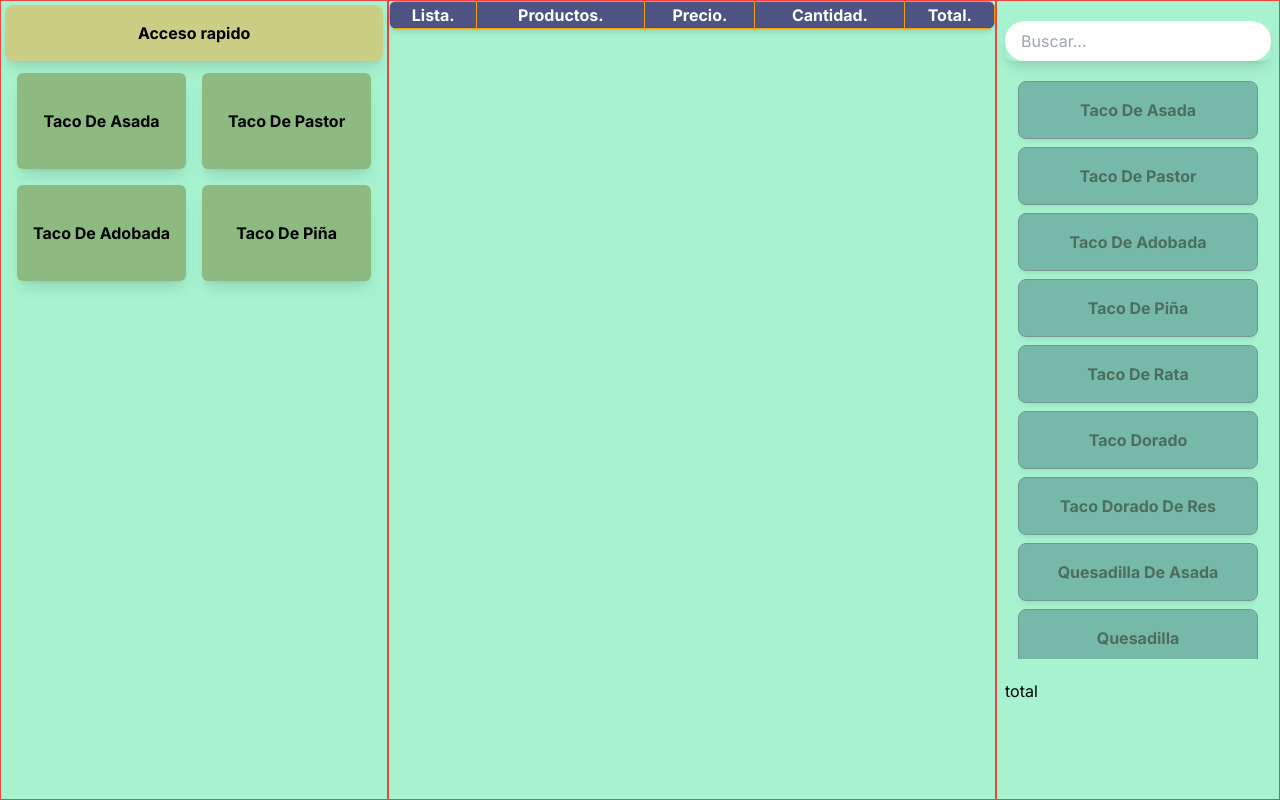
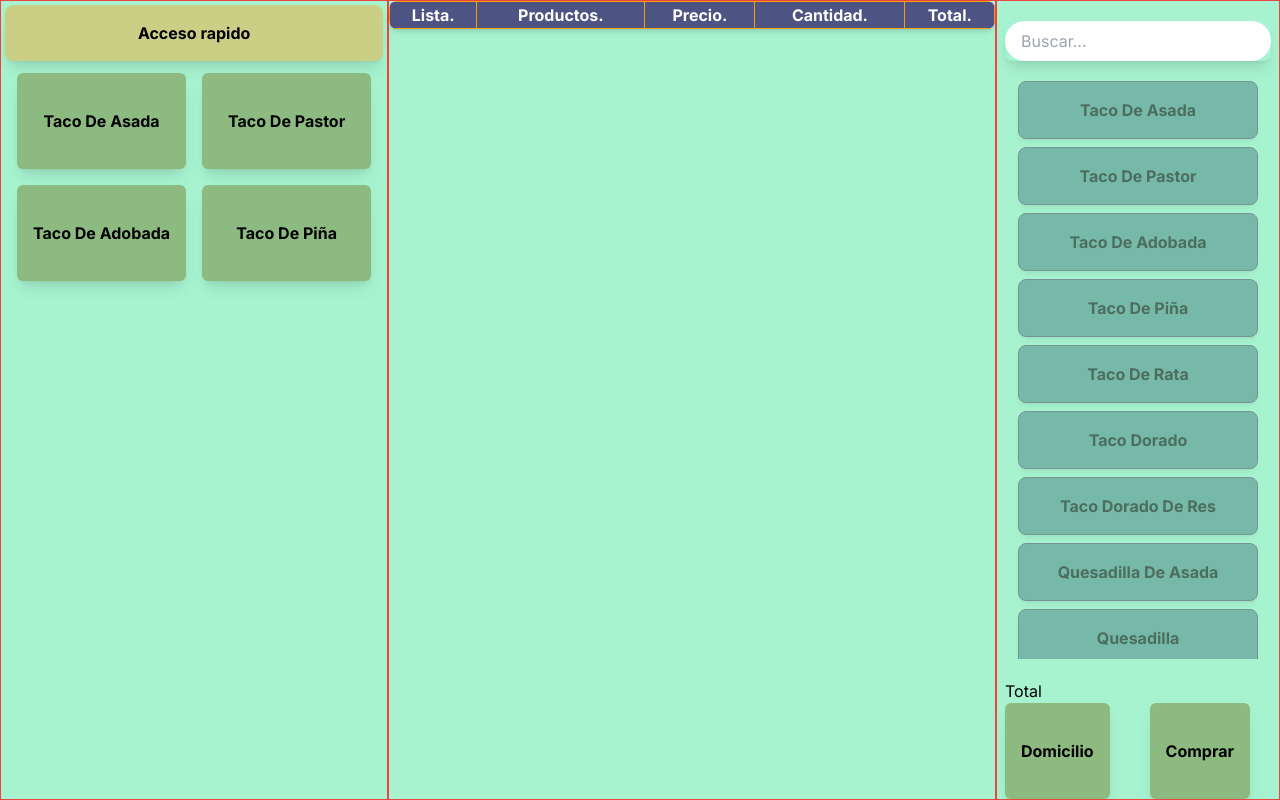
Before and after one commit to JesusOlivas12/practicas_perronas, a Next.js app: page / in a window 1280 px wide. Built offline with nearby package versions, Linux system fonts and the light colour scheme.

Commit message:
ButtonBuy2

```diff
--- a/src/app/components/table-products/confirm-buy.js
+++ b/src/app/components/table-products/confirm-buy.js
@@ -1,9 +1,18 @@
 export default function Buy () {
   return (
     <div className='h-[15%]'>
-      <span>
-        total
+      <span className=''>
+        Total
       </span>
+      <div className='flex gap-10'>
+        <button className='bg-[#8CBA80] hover:bg-[#c1bdb366] text-black font-bold py-9 px-4 rounded-md shadow-lg btn'>
+          Domicilio
+        </button>
+        <button className='bg-[#8CBA80] hover:bg-[#c1bdb366] text-black font-bold py-9 px-4 rounded-md shadow-lg btn'>
+          Comprar
+        </button>
+
+      </div>
     </div>
 
   )
```
